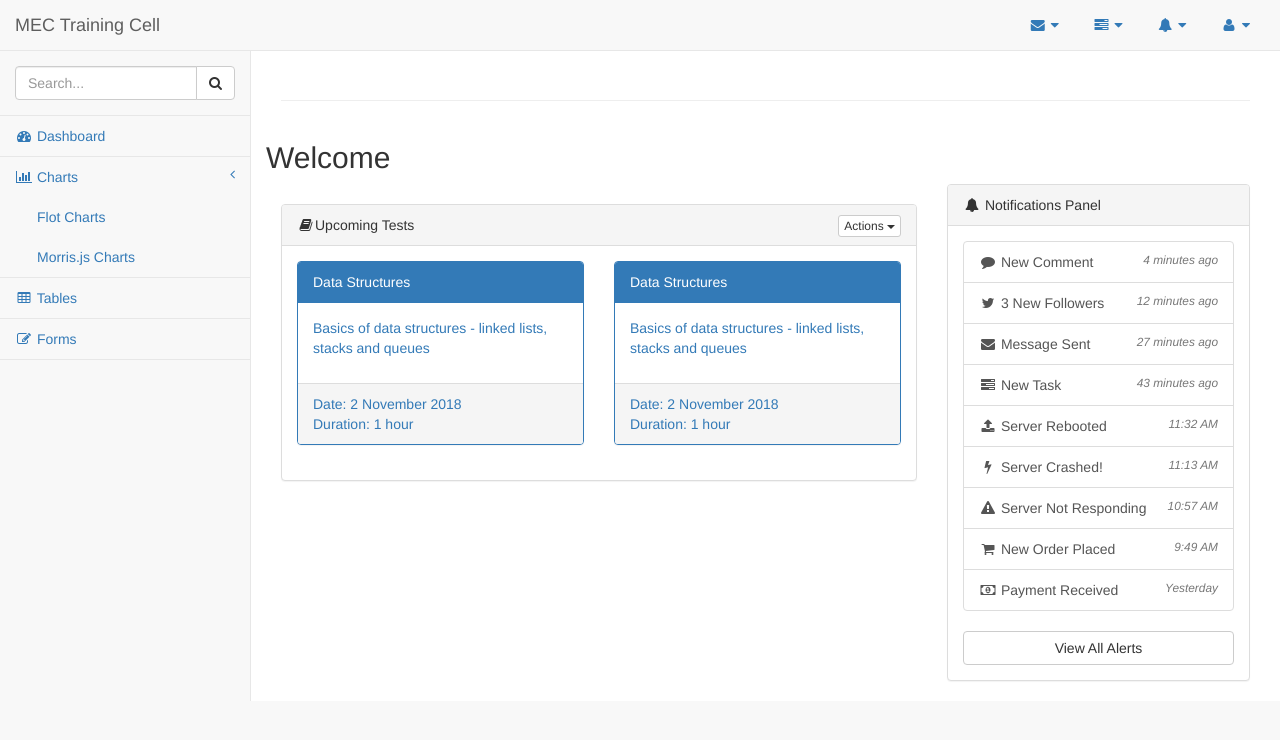
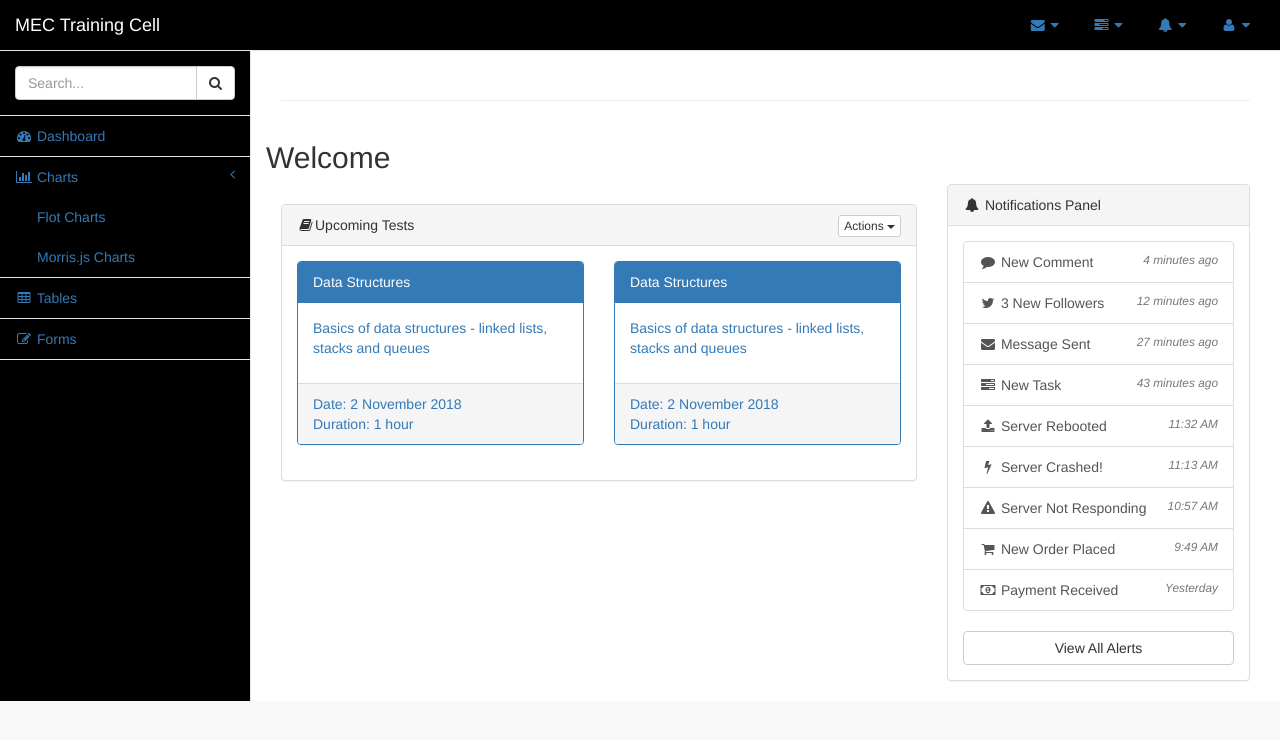
Before and after one commit to kurian-thomas/dbms_project, a Django app: template tc_app/templates/tc_app/dashboard.html in a window 1280 px wide. Shown: the top 740 px of the page. Run offline with Django 3.2, Linux system fonts and the light colour scheme; the template is opened without the code that fills it, so the values that code supplies are empty; some libraries are stand-ins or nearby versions.

Commit message:
dashboard nav bar to black

```diff
--- a/tc_app/templates/tc_app/dashboard.html
+++ b/tc_app/templates/tc_app/dashboard.html
@@ -1,7 +1,7 @@
 
 {% extends 'tc_app/base.html' %}
 {% block body  %}
-<div id="wrapper">
+<div id="wrapper" style="background-color: black;">
 
     {% include 'tc_app/navbar.html' %}
 
--- a/tc_app/templates/tc_app/navbar.html
+++ b/tc_app/templates/tc_app/navbar.html
@@ -1,5 +1,5 @@
 <!-- Navigation -->
-<nav class="navbar navbar-default navbar-static-top" role="navigation" style="margin-bottom: 0">
+<nav class="navbar navbar-default navbar-static-top" role="navigation" style="margin-bottom: 0;background-color: black;" >
     <div class="navbar-header">
         <button type="button" class="navbar-toggle" data-toggle="collapse" data-target=".navbar-collapse">
             <span class="sr-only">Toggle navigation</span>
@@ -7,7 +7,7 @@
             <span class="icon-bar"></span>
             <span class="icon-bar"></span>
         </button>
-        <a class="navbar-brand" href="index.html">MEC Training Cell</a>
+        <a class="navbar-brand" href="/tc/dashboard" style="color: white;">MEC Training Cell</a>
     </div>
     <!-- /.navbar-header -->
 
@@ -223,8 +223,8 @@
 
     <div class="navbar-default sidebar" role="navigation">
         <div class="sidebar-nav navbar-collapse">
-            <ul class="nav" id="side-menu">
-                <li class="sidebar-search">
+            <ul class="nav" id="side-menu" style="background-color:black; ">
+                <li class="sidebar-search" >
                     <div class="input-group custom-search-form">
                         <input type="text" class="form-control" placeholder="Search...">
                         <span class="input-group-btn">
```
